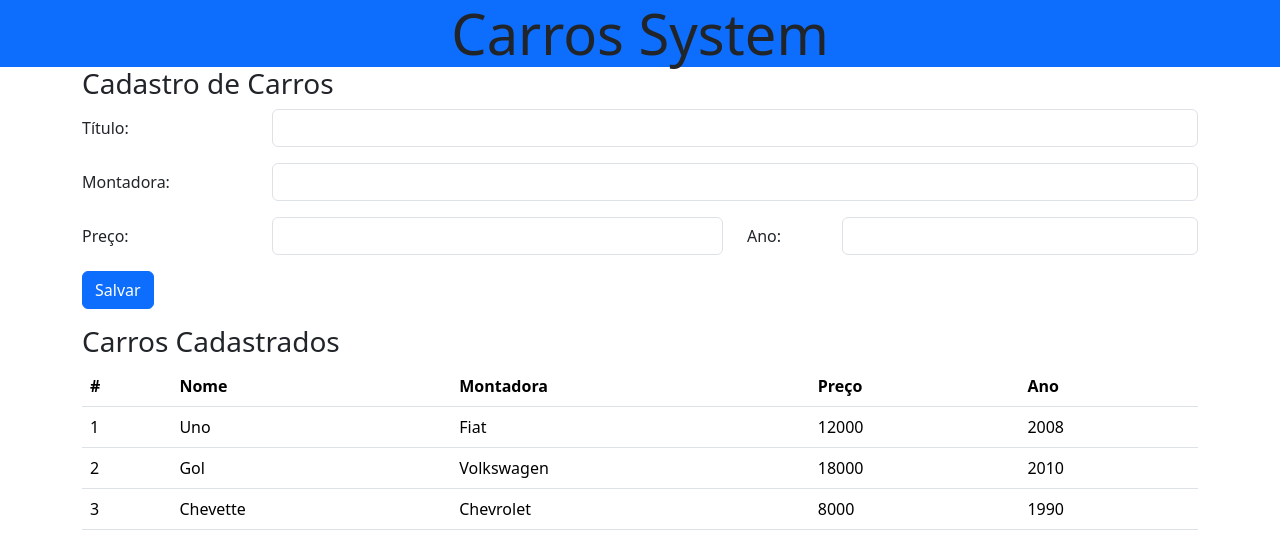
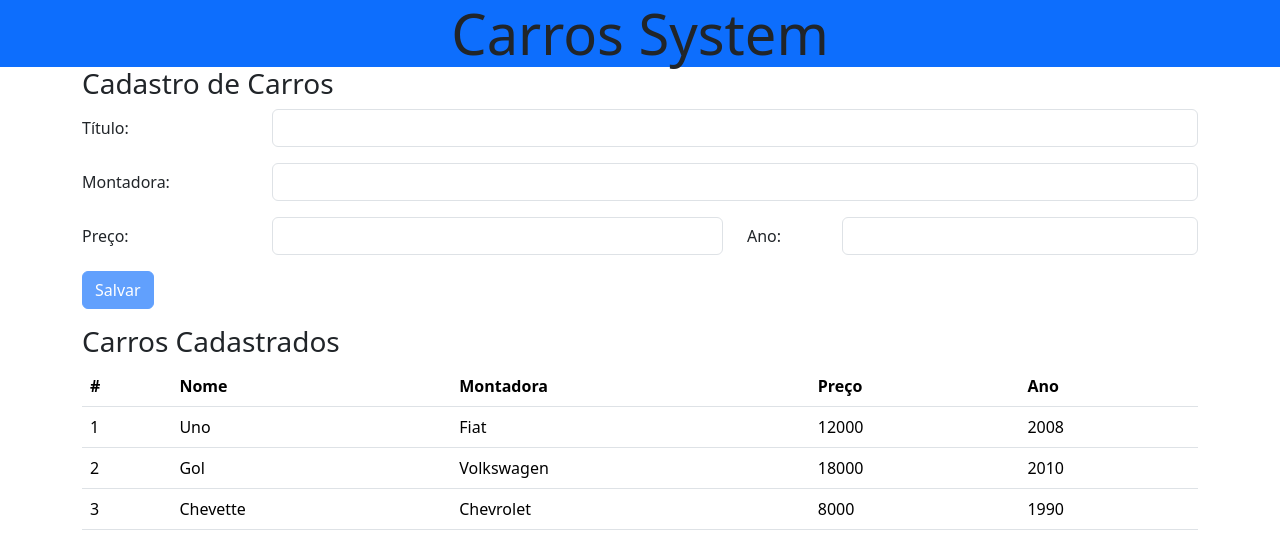
Before and after one commit to MateusL21/PROJETO-CAR, an Angular app: page / in a window 1280 px wide. Shown: the top 554 px of the page. Built offline with nearby package versions, Linux system fonts and the light colour scheme.

Commit message:
closes #4 - implementando o property binding nos inputs

```diff
--- a/src/app/car/car.component.html
+++ b/src/app/car/car.component.html
@@ -1,6 +1,7 @@
 <div class="container">
     <h3>Cadastro de Carros</h3>
-    <form>
+
+    <form #formCar="ngForm">
         <div class="row mb-3">
             <label for="name" class="col-sm-2 col-form-label">Título:</label>
             <div class="col-sm-10">
@@ -25,7 +26,7 @@
         </div>
         <div class="row mb-3">
             <div class="col-sm-5">
-                <button class="btn btn-primary" (click)="save()" >Salvar</button>
+                <button class="btn btn-primary" (click)="save()"  [disabled]="formCar.invalid"  >Salvar</button>
             </div>
         </div>
     </form>
```
